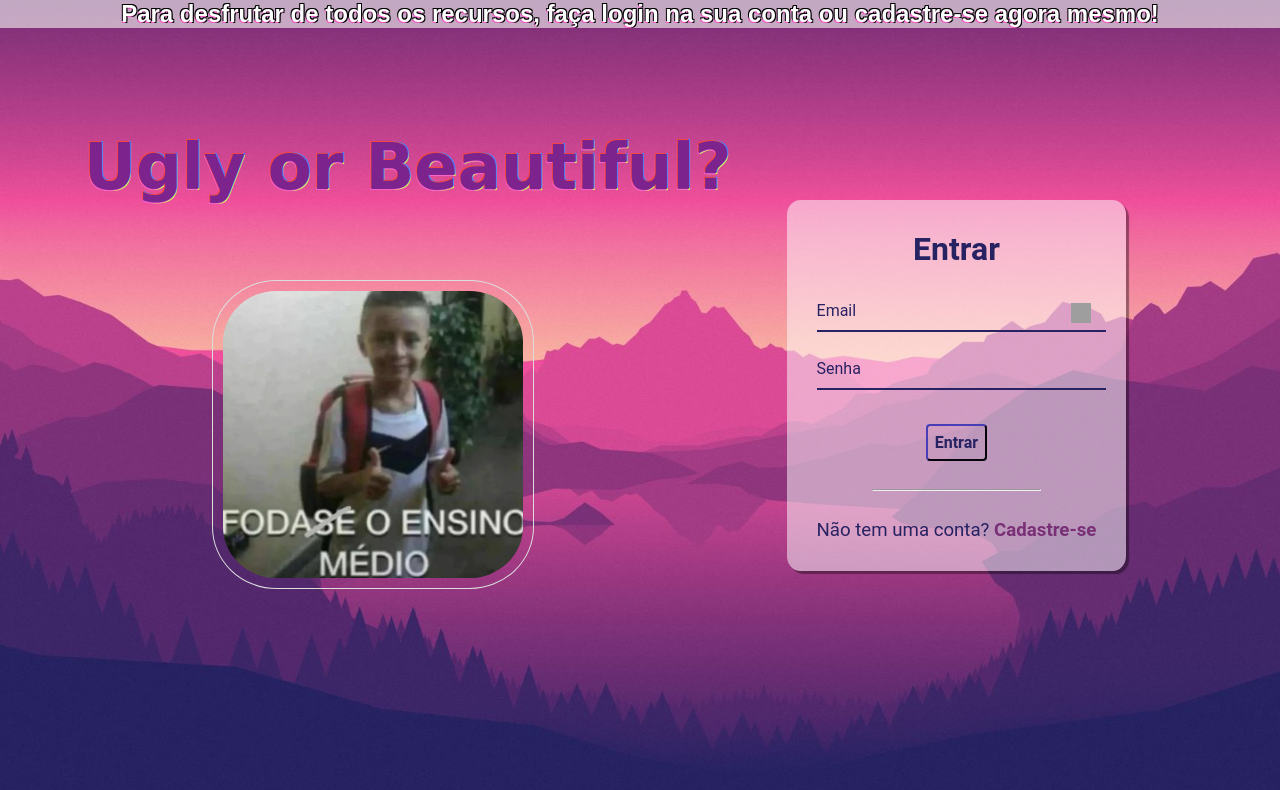
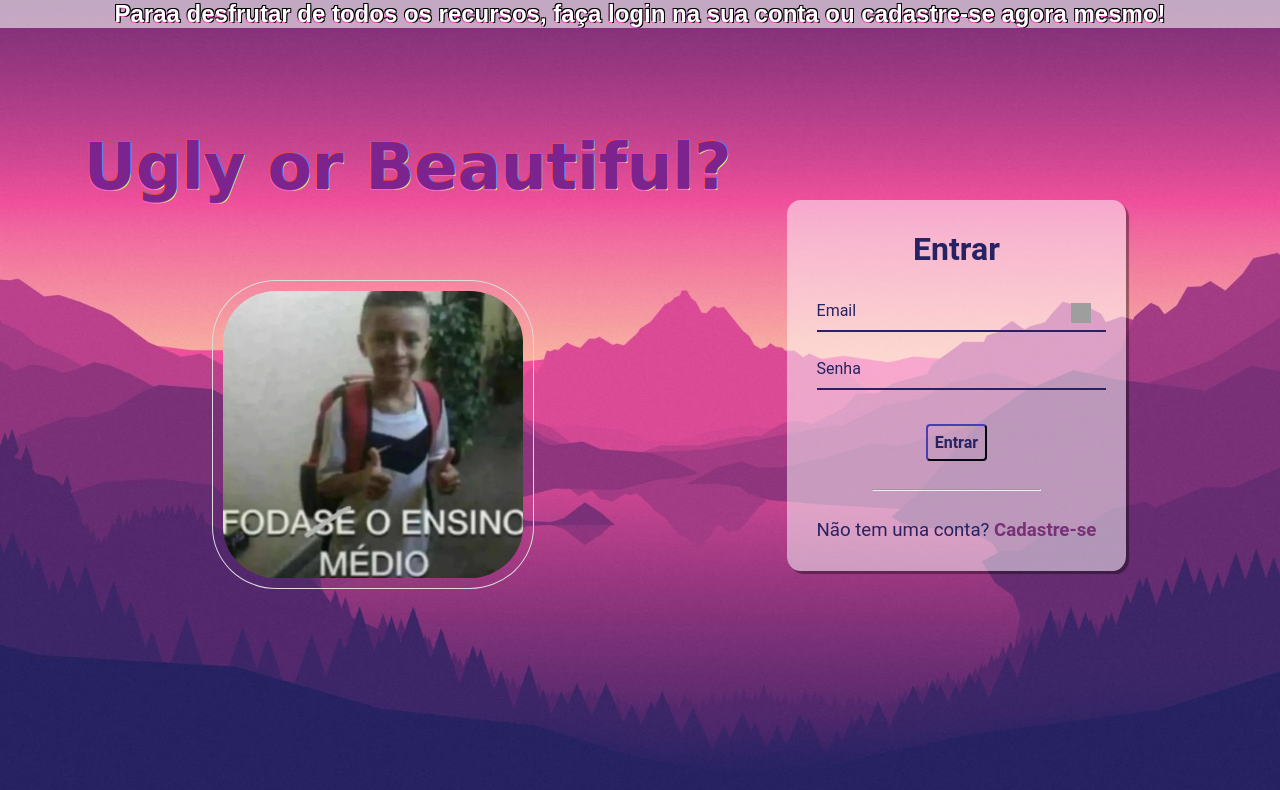
Before and after one commit to Jp0000000/FEIO-OU-BONITO, a plain HTML site: page assets/html/signin.html in a window 1280 px wide. Drawn offline with Linux system fonts and the light colour scheme; grey boxes are pictures that could not be loaded.

Commit message:
Atualização

```diff
--- a/assets/html/signin.html
+++ b/assets/html/signin.html
@@ -49,7 +49,7 @@
     </div>
     <h1 class="Bemvindo">Ugly or Beautiful?</h1>
 
-    <h2 class="f">Para desfrutar de todos os recursos, faça login na sua conta ou cadastre-se agora mesmo!</h2>
+    <h2 class="f">Paraa desfrutar de todos os recursos, faça login na sua conta ou cadastre-se agora mesmo!</h2>
 
 
 <img class="fundo" src="../images/fundo2.jpg", alt="Fodase Ensino Médio">
```
